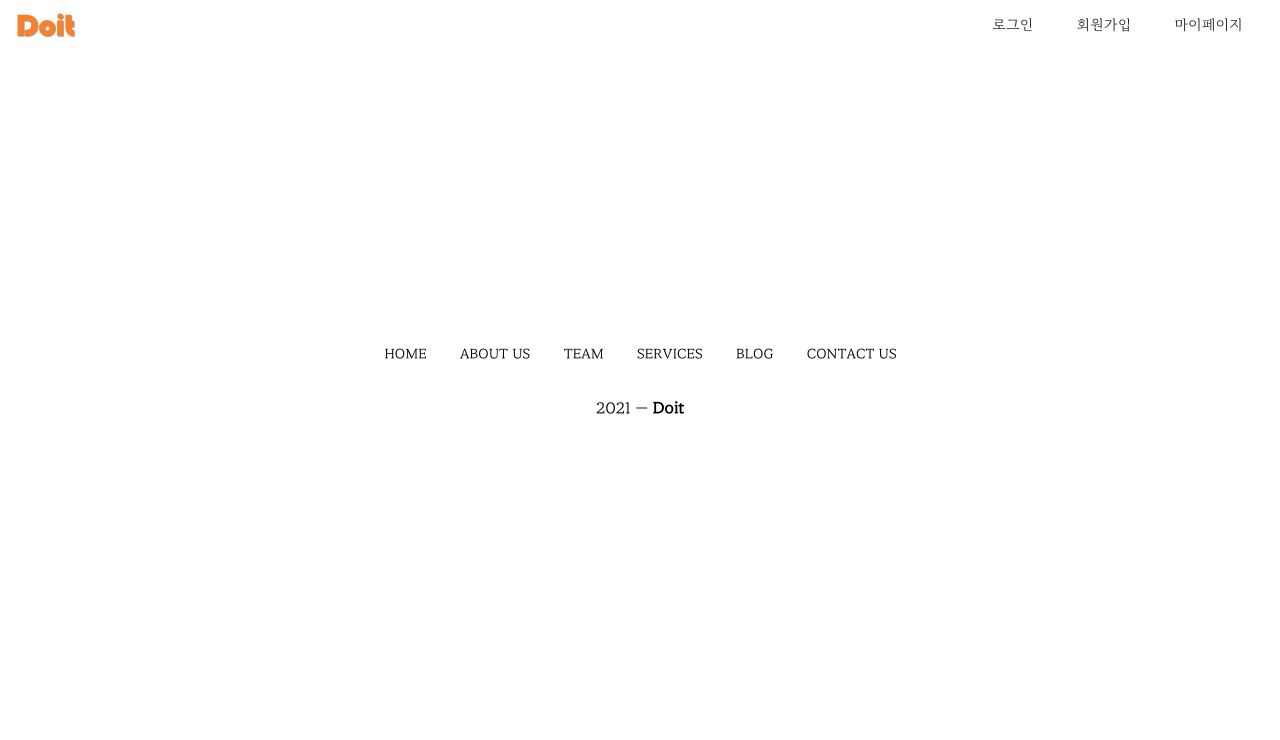
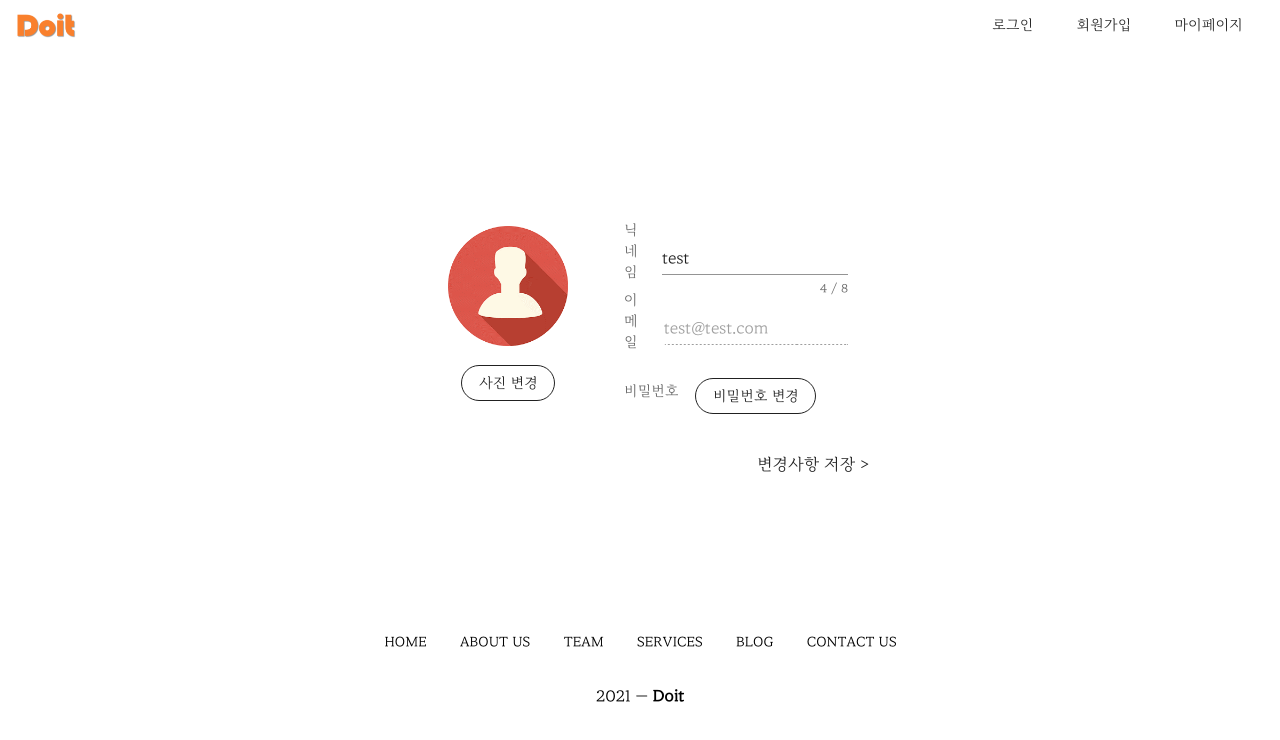
Before and after one commit to jun0811/Doit, a Vue app in the folder frontend/: page /user/update in a window 1280 px wide. Shown: the top 740 px of the page. Built offline with nearby package versions, Linux system fonts and the light colour scheme.

Commit message:
Feat: add Update_UI

```diff
--- a/frontend/src/views/User/MailCheck.vue
+++ b/frontend/src/views/User/MailCheck.vue
@@ -10,27 +10,32 @@
             max-width="60"
           />
 
-          <div class="my-3 text-h3">인증 메일이 발송되었습니다</div>
+          <h1 class="my-3 text-center">인증 메일이 발송되었습니다</h1>
           <div class="my-3">
-            <div class="subtitle-1">
-              메일함에서(<a href='#'>{{link}}</a>) 인증 메일을 확인 바랍니다.
+            <div class="text-center">
+              <subtitle-1>메일함에서(<a href='#'>{{link}}</a>) 인증 메일을 확인 바랍니다.</subtitle-1>
             </div>
-            <div class="subtitle-1">
-              이메일의 인증 버튼을 선택하면 회원 가입이 완료됩니다.
+            <div class="text-center">
+              <subtitle-1>이메일의 인증 버튼을 선택하면 회원 가입이 완료됩니다.</subtitle-1>
             </div>
           </div>
 
           <div class="pa-10 my-3 sub-box">
-            <div class="h5 mb-3 text-center">유의사항</div>
-            <div class="subtitle-1 my-3">
-                1. 인증 메일은 발송 시점으로부터 24시간 동안만 유효하며, 재발송 시
-                기존 인증 코드는 만료됩니다. 반드시 마지막에 수신된 메일을 확인 바랍니다.
+            <h4 class="mb-3 text-center">유의사항</h4>
+            <div class="my-3">
+                <subtitle-1>
+                    1. 인증 메일은 발송 시점으로부터 24시간 동안만 유효하며, 재발송 시
+                    기존 인증 코드는 만료됩니다. 반드시 마지막에 수신된 메일을 확인 바랍니다.
+                </subtitle-1>
             </div>
-            <div class="subtitle-1 my-3">
-                2. 메일이 도착하지 않았다면 스팸함을 확인해 주시기 바랍니다.
+            <div class="my-3">
+                <subtitle-1>
+                    2. 메일이 도착하지 않았다면 스팸함을 확인해 주시기 바랍니다.
+                </subtitle-1>
             </div>
-            <div @click="resend" class="pt-3 text-center">
+            <div class="pt-3 text-center">
                 <v-btn
+                    @click="resend"
                     color=#F9802D
                     outlined
                     rounded
--- a/frontend/src/views/User/Update.vue
+++ b/frontend/src/views/User/Update.vue
@@ -1,8 +1,70 @@
 <template>
   <div>
     <Header></Header>
-    <v-container class="pa-8 pa-sm-16 d-flex align-center flex-column mx-auto">
+    <v-container class="pa-8 pa-sm-16">
+        <form>
+            <v-col cols="12">
+                <v-row justify="center">
+                    <v-col cols="12" md="3" lg="2">
+                        <div class="text-center">
+                            <img
+                                src="@/assets/logo/profile_temp.png"
+                                alt="profile-img"
+                                class="profile-img"
+                            />
 
+                            <div class="pt-3 text-center">
+                                <v-btn
+                                    @click="changhPhoto"
+                                    outlined
+                                    rounded
+                                >사진 변경</v-btn>
+                            </div>
+                        </div>
+                    </v-col>
+
+                    <v-col cols="12" md="5" lg="3">
+                        <v-row no-gutters class="d-flex flex-nowrap m" >
+                            <v-subheader>닉네임</v-subheader>
+                            <v-text-field
+                                v-model="name"
+                                required
+                                clearable
+                                :error-messages="nameErrors"
+                                :counter="8"
+                                @input="$v.name.$touch()"
+                                @blur="$v.name.$touch()"
+                            ></v-text-field>
+                        </v-row>
+                        <v-row no-gutters class="d-flex flex-nowrap m" >
+                            <v-subheader>이메일</v-subheader>
+                            <v-text-field
+                                v-model="email"
+                                required
+                                disabled
+                                @input="$v.name.$touch()"
+                                @blur="$v.name.$touch()"
+                            ></v-text-field>
+                        </v-row>
+                        <v-row no-gutters class="d-flex flex-nowrap m" >
+                            <v-subheader>비밀번호</v-subheader>
+                            <div class="pt-3 text-center">
+                                <v-btn
+                                    @click="changePW"
+                                    outlined
+                                    rounded
+                                >비밀번호 변경</v-btn>
+                            </div>
+                        </v-row>
+                    </v-col>
+                </v-row>
+                <v-row justify="center">
+                    <v-col cols="12" md="9" lg="6" class="text-right">
+                        <v-btn text x-large>변경사항 저장 ></v-btn>
+                    </v-col>
+                </v-row>
+            </v-col>
+        </form>
     </v-container>
     <Footer></Footer>
   </div>
@@ -16,6 +78,20 @@ export default {
     components :{
         Header,
         Footer
+    },
+    data() {
+        return {
+            name : "test",
+            email : "test@test.com"
+        }
+    },
+    methods: {
+        changhPhoto(){
+
+        },
+        changePW(){
+
+        }
     }
 }
 </script>
```
